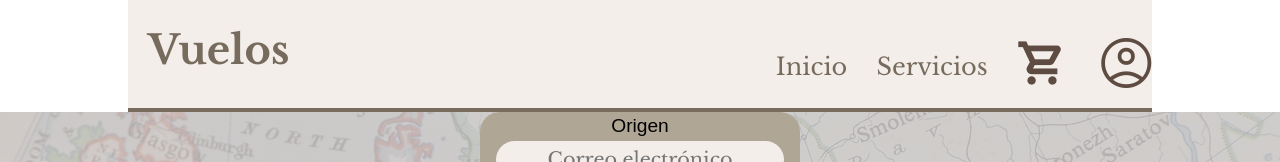
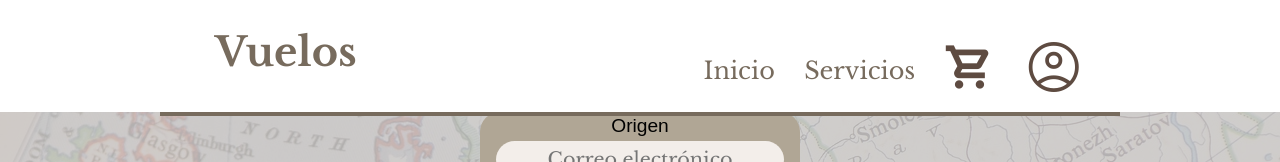
Before and after one commit to juanMarcosChalu/olimpiada-grupo-A, a React (Vite) app in the folder olim/: page /Vuelos in a window 1280 px wide. Shown: the top 162 px of the page. Built offline with nearby package versions, Linux system fonts and the light colour scheme.

Commit message:
1.2.1
pequeñoscambios en el header y las tarjetas de paquetes

```diff
--- a/olim/src/App.jsx
+++ b/olim/src/App.jsx
@@ -75,7 +75,9 @@ function App() {
               menuItems={[
                 <ServiciosMenu key="servicios" />,
                 <Link to="/contacto" key="contacto">Contacto</Link>,
+
               ]}
+
             />
 
             <SectionHome />
--- a/olim/src/components/Layouts/header.jsx
+++ b/olim/src/components/Layouts/header.jsx
@@ -5,12 +5,12 @@ import { Link } from "react-router-dom";
 import ServiciosMenu from "../UI/serviciosli.jsx";
 import UsuarioMenu from '../UI/UserMenu.jsx';
 import SvgCarrito from '../UI/SvgCarrito.jsx';
-function Header({ title, menuItems = [] }) {
+function Header({ title, menuItems = [],backgroundColorProp }) {
 
   const [userOpen, setUserOpen] = useState(false);
 
   return (
-    <header className={styles.header}>
+    <header className={styles.header} style={{ backgroundColor: backgroundColorProp }}>
       <div className={styles.logocontainer}>{title}</div>
       <nav className={styles.navigation}>
         <ul className={styles.navigationList}>
--- a/olim/src/components/sections/paquetes/gridPaquetes.jsx
+++ b/olim/src/components/sections/paquetes/gridPaquetes.jsx
@@ -57,7 +57,7 @@ function GridPaquetes() {
       // Románticos
       {
         tipo: "romantico",
-        titulo: "París, Francia – 5 días",
+        titulo: "París, Francia – 5 días - 5 noches testi oara que baje esto xd",
         precio: "$1.200.000 ARS (Con vuelo)",
         imagenSrc: image_of_paris,
         resumen: "🏨 Hotel + museo + cena",
--- a/olim/src/styles/CardPaquetes.css
+++ b/olim/src/styles/CardPaquetes.css
@@ -3,10 +3,11 @@
   position: relative;
   background-color: blanchedalmond;
   width: 90%;
-    min-height: 65vh;
-    height: fit-content;
+  height: 65vh;
+
   left: 50%;
   transform: translateX(-50%);
+
   .foto-card {
     position: relative;
 
@@ -22,21 +23,30 @@
 
   .descripcion-card {
 
-        height: 40%;
+    height: 30vh;
 
     .titulo-cards {
       text-align: center;
-            height: min-content;
+      height: 35%;
       padding: 2%;
       display: flex;
       align-items: center;
       justify-content: center;
-            h1{
+
+      h1 {
 
         color: white;
-                font-size: 1.4rem;
+        font-size: 1.3rem;
         font-family: "Open Sans";
         font-weight: 800;
+        max-lines: 2;
+        line-clamp: 2;
+        overflow: hidden;
+        text-overflow: ellipsis;
+        display: -webkit-box;
+        -webkit-line-clamp: 2;
+        -webkit-box-orient: vertical;
+
       }
     }
 
@@ -78,31 +88,35 @@
 }
 
 
-.CardPaquetesResumen{
+.CardPaquetesResumen {
   width: 100%;
   text-align: center;
   font-size: 1.3rem;
 }
-.botones-card{
+
+.botones-card {
   width: 100%;
   display: flex;
   align-items: center;
   justify-content: center;
-    button{
+
+  button {
     background-color: white;
     border: none;
     font-size: 1.2rem;
     color: #c88c8c;
     text-shadow: black 0px 1px;
-        padding:0.6rem;
+    padding: 0.6rem;
     border-radius: 999px;
     cursor: pointer;
-        &:hover{
+
+    &:hover {
       background-color: rgb(207, 206, 206);
     }
   }
 }
-.modal{
+
+.modal {
   position: sticky;
   width: 80vw;
   left: 10%;
@@ -115,6 +129,7 @@
 .link-romantico {
   background-color: #E3B4B4;
 }
+
 .link-romantico:hover {
   background-color: #a86f6f;
 }
@@ -122,6 +137,7 @@
 .link-familiar {
   background-color: #EDC3A4;
 }
+
 .link-familiar:hover {
   background-color: #D9A273;
 }
@@ -129,6 +145,7 @@
 .link-aventurero {
   background-color: #D28A82;
 }
+
 .link-aventurero:hover {
   background-color: #B55B52;
 }
@@ -136,6 +153,7 @@
 .link-naturaleza {
   background-color: #B1C387;
 }
+
 .link-naturaleza:hover {
   background-color: #889D5C;
 }
@@ -143,13 +161,15 @@
 .link-relax {
   background-color: #D0DEE0;
 }
+
 .link-relax:hover {
-  background-color: #AFC1C4  ;
+  background-color: #AFC1C4;
 }
 
 .link-cultural {
   background-color: #B88C84;
 }
+
 .link-cultural:hover {
   background-color: #8C5C51;
 }
--- a/olim/src/styles/UserMenu.module.css
+++ b/olim/src/styles/UserMenu.module.css
@@ -11,6 +11,10 @@
 
   span {
     font-size: 60px;
+  }
+  &:hover{
+    color: #352a25;
+    transform: scale(1.1);
   }
 }
 
@@ -113,9 +117,9 @@
   position: absolute;
   top: -14px;
   /* arriba del menú */
-  right: 6.5%;
+  right: 0%;
+  transform: translateX(-12.4px);
   /* alineado al botón */
-
   border-left: 18px solid transparent;
   border-right: 18px solid transparent;
   border-bottom: 20px solid #f3e9dc;
--- a/olim/src/styles/carrito.module.css
+++ b/olim/src/styles/carrito.module.css
@@ -3,7 +3,7 @@
     color: #5e4b41;
     font-size: 50px;
     cursor: pointer;
-     transition: scale 200ms;
+
   font-variation-settings:
   'FILL' 0,
   'wght' 700,
@@ -13,6 +13,6 @@
   &:hover{
     color: #1f1815;
     scale: 1.1;
-    transition: scale 500ms;
+
   }
 }
--- a/olim/src/styles/header2.module.css
+++ b/olim/src/styles/header2.module.css
@@ -1,20 +1,31 @@
 .header {
+
     a{
         color: #776b5d;
         text-decoration: none;
     }
-    width: 80%;
-    margin-left: 10%;
+    width: 100%;
+    position: relative;
     height: 14vh;
-    background-color: #f3eeea;
+    background-color: #ffffff;
     color: white;
     display: flex;
     align-items: end;
-    justify-content: space-between;
+    justify-content: space-around;
     padding-bottom: 50px;
     padding: 0 20px;
     padding-bottom: 0.5rem;
-    border-bottom: 4px solid #776b5d;
+    &::after{
+        position: absolute;
+        border-bottom: 4px solid #776b5d;
+        content: "";
+        top: 100%;
+        width: 75%;
+
+        left: 12.5%;
+        z-index: 55;
+    }
+
 }
 .title {
     color: black;
```
Lines whose indentation alone changed are shown as unchanged.
